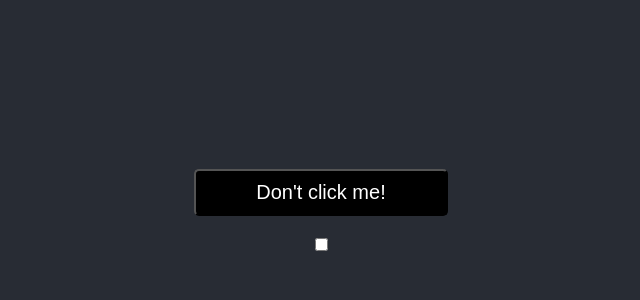
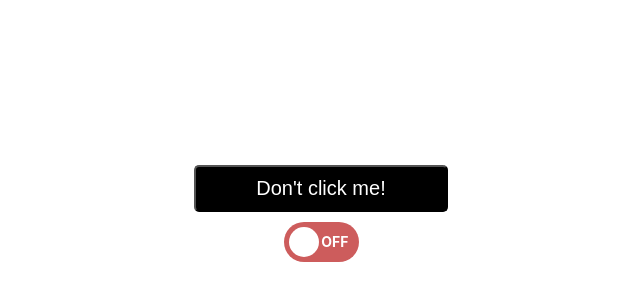
Before and after one commit to j7amo/frontend-cookbook, a React (Create React App) app: page / in a window 1280 px wide. Shown: the part 192-492 px from the top of the page, without its empty margins (319-959 px from the left). Built offline with nearby package versions, Linux system fonts and the light colour scheme.

Commit message:
feat: finish adding Toggler component

```diff
--- a/src/App.css
+++ b/src/App.css
@@ -3,12 +3,11 @@
 }
 
 .App-header {
-	background-color: #282c34;
+	background-color: white;
 	min-height: 100vh;
 	display: flex;
 	flex-direction: column;
 	align-items: center;
 	justify-content: center;
-	font-size: calc(10px + 2vmin);
 	color: white;
 }
--- a/src/App.js
+++ b/src/App.js
@@ -15,7 +15,7 @@ function App() {
 			<header className="App-header">
 				<Button type="button">Don't click me!</Button>
 				{/*<SomeSexyButton>Click me!</SomeSexyButton>*/}
-				<Toggle />
+				<Toggle name="superToggle" onChangeHandler={(value) => console.log(value)}/>
 			</header>
 		</div>
 	);
--- a/src/components/Toggle/Toggle.jsx
+++ b/src/components/Toggle/Toggle.jsx
@@ -1,6 +1,7 @@
-import React from 'react';
+import React, { useState } from 'react';
+import classnames from 'classnames';
 import PropTypes from 'prop-types';
-import styles from './Toggle.module.css';
+import styles from './Toggle.module.scss';
 
 // этот компонент будет рисовать тогглер / переключатель
 // подобные компоненты с состоянием  ON / OFF удобно делать на <input type="checkbox"/>
@@ -8,18 +9,46 @@ import styles from './Toggle.module.css';
 // А элемент <label> относительно позиционируется и на нём делается псевдоэлемент,
 // который будет выглядеть по-разному в зависимости от состояния чекбокса. В данном случае будем делать
 // немного по-другому, но похоже.
-const Toggle = ({ name }) => {
+
+// наш компонент будет принимать в объекте props:
+// 1) name - этот проп нужен для того, чтобы мы могли динамически создавать нужное нам количество независимых друг
+// от друга тогглеров за счёт использования этого name при задании name / id / htmlFor атрибутов
+// 2) onChangeHandler - коллбэк, который будет вызываться при взаимодействии с тогглером
+const Toggle = ({ name, onChangeHandler }) => {
+	// делаем наш тогглер управляемым, что подразумевает наличие:
+	// 1) источника истины состояния (в данном случае это стейт, который мы получили с помощью хука useState)
+	const [isToggleOn, setIsToggleOn] = useState(false);
+
+	// 2) обеспечиваем способ изменения этого самого состояния с помощью коллбэка
+	const handleToggleChange = ({
+		target: { checked },
+	}) => {
+		setIsToggleOn(checked);
+		// и не забываем вызвать "родительский" коллбэк с актуальными данными:
+		onChangeHandler(checked);
+		// есть разница, откуда брать данные:
+		// console.log(checked) и console.log(isToggleOn) дадут разный вывод, так как checked атрибут изменится
+		// сразу по клику, а isToggleOn обновится асинхронно (когда придёт очередь его setIsToggleOn)
+		// console.log(checked); // FALSE
+		// console.log(isToggleOn); // TRUE
+	};
+
 	return (
-		// обычный контейнер (помним, что Реакт не умеет рендерить одноуровневые элементы без обёртки
+		// контейнер (помним, что Реакт не умеет рендерить одноуровневые элементы без обёртки
 		<div className={styles.toggleSwitch}>
 			{/*сам инпут с правильным типом, обязательными атрибутами NAME и ID*/}
 			<input
-				className={styles.toggleSwitchCheckbox}
+				className={classnames(
+					styles.toggleSwitchCheckbox,
+					styles.visuallyHidden,
+				)}
 				type="checkbox"
 				// важный момент: если мы хардкодим name, id и htmlFor атрибуты, то наш код
 				// становится плохо расширяемым и негибким, поэтому мы будем спускать эти данные сверху
 				name={name}
 				id={name}
+				checked={isToggleOn}
+				onChange={handleToggleChange}
 			/>
 			{/*проассоциированный с ним с помощью атрибута htmlFor элемент <label>*/}
 			<label
@@ -43,6 +72,10 @@ const Toggle = ({ name }) => {
 	);
 };
 
-Toggle.propTypes = {};
+// делаем проверку типов пропов
+Toggle.propTypes = {
+	name: PropTypes.string,
+	onChangeHandler: PropTypes.func,
+};
 
 export default Toggle;
--- a/src/components/Toggle/Toggle.module.css
+++ /dev/null
@@ -1,19 +0,0 @@
-.toggleSwitch {
-	color: red;
-}
-
-.toggleSwitchCheckbox {
-
-}
-
-.toggleSwitchLabel {
-
-}
-
-.toggleSwitchInnerContainer {
-
-}
-
-.toggleSwitchToggle {
-
-}
--- /dev/null
+++ b/src/components/Toggle/Toggle.module.scss
@@ -0,0 +1,98 @@
+// опишем внешний вид и поведение общего контейнера:
+.toggleSwitch {
+	position: relative; // задаём относительное позиционирование, чтобы потом абсолютно спозиционировать сам тогглер
+	width: 75px;
+	display: inline-block; // делаем элемент строчно-блочным, чтобы он был контейнером и не было проблем с окружающей разметкой
+	// но с display: inline-block нужно быть осторожным, на него влияет размер шрифта!!!
+	vertical-align: middle; // для inline-block элемента мы можем использовать свойство vertical-align для выравнивания контента
+	-webkit-user-select: none; // эти 3 свойства запрещают делать тогглер selectable, что нужно для того,
+	-moz-user-select: none; // чтобы пользователь не мог взять и сделать drag'n'drop тогглера
+	-ms-user-select: none;
+	text-align: left;
+}
+
+// описываем внешний вид зависящих от состояния чекбокса элементов:
+.toggleSwitchCheckbox {
+	// поиск элементом-потомков производим в label'е
+	&:checked + .toggleSwitchLabel {
+		// смещение контейнера с надписями и фонами
+		.toggleSwitchInnerContainer {
+			margin-left: 0;
+		}
+		// смещение шарика-тогглера
+		.toggleSwitchToggle {
+			left: 36px;
+		}
+	}
+}
+
+// опишем внешний вид label'а:
+.toggleSwitchLabel {
+	display: block; // делаем label блочным контейнером, чтобы он занял всю ширину toggleSwitch-контейнера
+	overflow: hidden; // то, что не помещается, будет обрезано / скрыто
+	cursor: pointer; // облегчаем работу с интерактивными элементами - курсор будет меняться на указатель в форме руки
+	border-radius: 20px; // скругляем рамку для красоты
+}
+
+// опишем внешний вид контейнера для псевдо-элементов, которые позволят изобразить надписи ВКЛ / ВЫКЛ с фонами:
+.toggleSwitchInnerContainer {
+	display: flex; // делаем контейнер флексом, чтобы он нормально воспринимал размеры и правильно распределил свои элементы
+	width: 200%; // делаем контейнер в 2 раза шире (он будет перемещаться и отображать ВКЛ / ВЫКЛ)
+	margin-left: -100%; // задаём смещение контейнера влево, чтобы показать ВЫКЛ
+	transition: margin 0.3s ease-in 0s; // делаем плавное изменение margin для перемещения контейнера
+	&::before,
+	&::after {
+		width: 50%; // задаём флекс-элементам ширину 50% от toggleSwitchInnerContainer, чтобы они заняли по 50%
+		line-height: 40px;
+		font-size: 14px;
+		color: white;
+		font-weight: bold;
+		box-sizing: border-box;
+	}
+	&::before {
+		// описываем самый первый элемент-потомок - псевдо-элемент ::before
+		content: 'ON'; // это будет текст с фоном
+		text-transform: uppercase;
+		padding-left: 10px; // чтобы текст не "прилипал"
+		background-color: cornflowerblue;
+		color: #fff;
+	}
+	&::after {
+		// также описываем самый последний элемент-потомок - псевдо-элемент ::after
+		content: 'OFF'; // это также будет текст с фоном
+		text-transform: uppercase;
+		padding-right: 10px; // чтобы текст не "прилипал"
+		background-color: indianred;
+		color: #fff;
+		text-align: right; // не забываем, что у нас изначально text-align: left и для этого элемента меняем
+	}
+}
+
+// описываем сам шарик-тогглер:
+.toggleSwitchToggle {
+	display: block; // делаем блочным, чтобы элемент смог нормально воспринимать размеры
+	width: 30px; // делаем сначала квадрат
+	height: 30px;
+	margin: 5px; // дополнительно смещаем шарик, даём ему воздух относительно контейнера
+	background: white;
+	position: absolute; // делаем абсолютно позиционированным
+	top: 0; // делаем смещение левого верхнего угла тогглера относительно верхнего левого угла контейнера
+	left: 0;
+	border-radius: 20px; // собственно получаем шарик! =)
+	transition: all 0.3s ease-in 0s; // делаем плавное изменение всех свойств, но по сути только свойства left.
+}
+
+// описываем стили для доступного сокрытия чекбокса
+.visuallyHidden {
+	position: absolute;
+	width: 1px;
+	height: 1px;
+	margin: -1px;
+	padding: 0;
+	overflow: hidden;
+	white-space: nowrap;
+	border: 0;
+	clip: rect(0 0 0 0);
+	-webkit-clip-path: inset(100%);
+	clip-path: inset(100%);
+}
```
